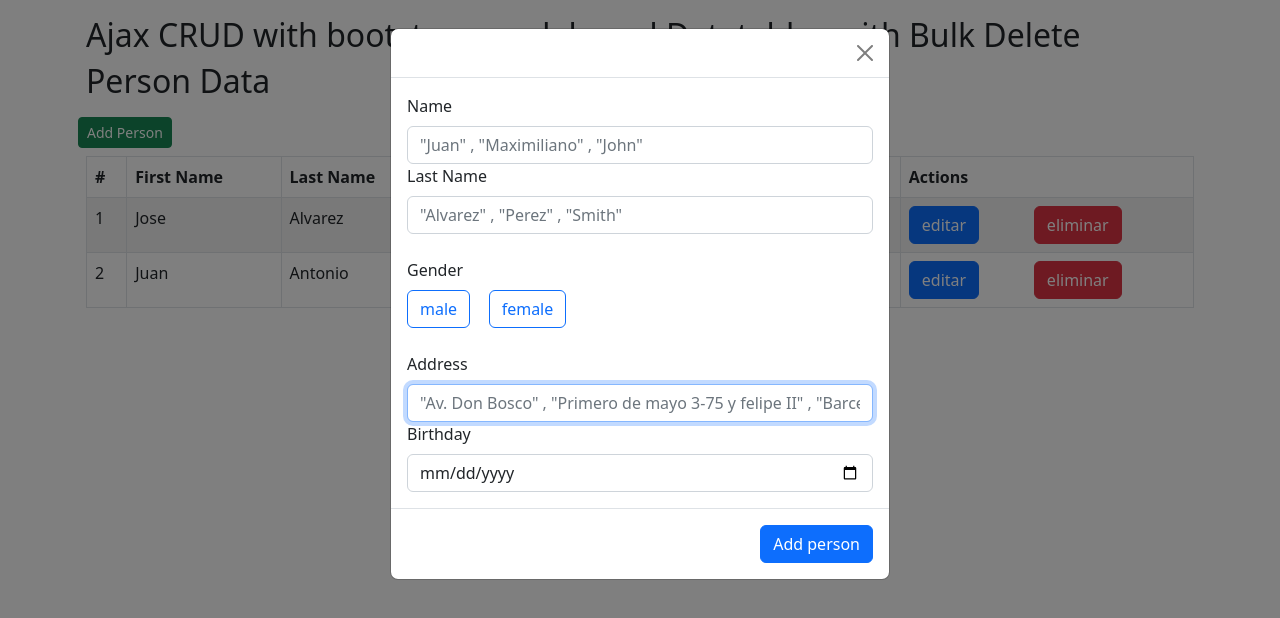
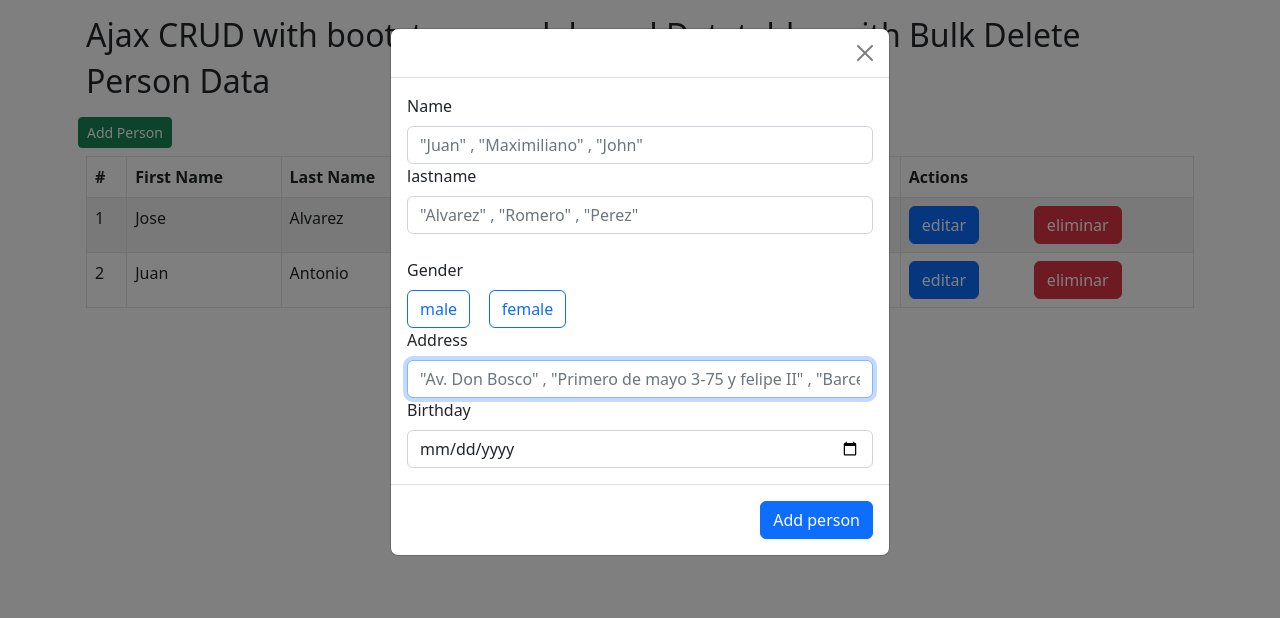
Before and after one commit to Josee0018/crud_bootstrap, a React (Create React App) app: page / in a window 1280 px wide. Both pictures are taken after a click on the button "Add Person". Shown: the top 618 px of the page. Built offline with nearby package versions, Linux system fonts and the light colour scheme.

Commit message:
components

```diff
--- a/src/App.js
+++ b/src/App.js
@@ -2,13 +2,11 @@ import "./App.scss";
 
 import ButtonB from "react-bootstrap/Button";
 import Table from "react-bootstrap/Table";
-import Form from "react-bootstrap/Form";
-import Modal from "react-bootstrap/Modal";
-import ButtonGroup from "react-bootstrap/ButtonGroup";
-import ToggleButton from "react-bootstrap/ToggleButton";
 import Row from "react-bootstrap/Row";
 import Col from "react-bootstrap/Col";
 import React, { useState } from "react";
+import Modalinput from "./components/Modalinput";
+import ModalDelete from "./components/ModalDelete";
 
 const App = () => {
   const [showModal, setShowModal] = useState(false);
@@ -64,7 +62,7 @@ const App = () => {
   const handleModalDelete = (data) => {
     setShowModalDelete(!showModalDelete);
     setPersonSelect(data.id);
-    setPersonSelectName(data.name)
+    setPersonSelectName(data.name);
   };
   const handleModalEdit = (type, data) => {
     setShowModal(!showModal);
@@ -136,120 +134,24 @@ const App = () => {
         >
           <div>Add Person</div>
         </ButtonB>
-        <Modal show={showModal} onHide={() => handleModalEdit("reset")}>
-          <Modal.Header closeButton></Modal.Header>
-          <Modal.Body>
-            <Form>
-              <Form.Group>
-                <Form.Control
-                  type="text"
-                  key="id"
-                  name="id"
-                  hidden
-                  value={input.id}
-                  onChange={handleInputChange}
-                />
-              </Form.Group>
-              <Form.Group>
-                <Form.Label>Name</Form.Label>
-                <Form.Control
-                  type="text"
-                  key="name"
-                  name="name"
-                  value={input.name}
-                  onChange={handleInputChange}
-                  placeholder='"Juan" , "Maximiliano" , "John"'
-                  autoFocus
-                />
-              </Form.Group>
-              <Form.Group>
-                <Form.Label>Last Name</Form.Label>
-                <Form.Control
-                  type="text"
-                  key="lastname"
-                  name="lastname"
-                  value={input.lastname}
-                  onChange={handleInputChange}
-                  placeholder='"Alvarez" , "Perez" , "Smith"'
-                />
-              </Form.Group>
-              <br></br>
-              <Form.Group>
-                <Form.Label>Gender</Form.Label>
-                <Row xs={6}>
-                  {genders.map((gender, idx) => (
-                    <Col key={idx}>
-                      <ToggleButton
-                        id={`genders-${idx}`}
-                        type="checkbox"
-                        variant={
-                          idx % 2 ? "outline-primary" : "outline-primary"
-                        }
-                        name="gender"
-                        value={gender.value}
-                        checked={input.gender === genders.value}
-                        onChange={handleInputChange}
-                      >
-                        {gender.name}
-                      </ToggleButton>
-                    </Col>
-                  ))}
-                </Row>
-              </Form.Group>
-              <ButtonGroup className="mb-2"></ButtonGroup>
-              <Form.Group>
-                <Form.Label>Address</Form.Label>
-                <Form.Control
-                  type="text"
-                  key="address"
-                  name="address"
-                  value={input.address}
-                  onChange={handleInputChange}
-                  placeholder='"Av. Don Bosco" , "Primero de mayo 3-75 y felipe II" , "Barcelona 51652"'
-                  autoFocus
-                />
-              </Form.Group>
-              <Form.Group>
-                <Form.Label>Birthday</Form.Label>
-                <Form.Control
-                  type="date"
-                  key="birthday"
-                  name="birthday"
-                  placeholder="Due date"
-                  value={input.birthday}
-                  onChange={handleInputChange}
-                />
-              </Form.Group>
-            </Form>
-          </Modal.Body>
-          <Modal.Footer>
-            <ButtonB
-              variant="primary"
-              onClick={isEditable ? editPerson : addPerson}
-            >
-              {isEditable ? "Edit person" : "Add person"}
-            </ButtonB>
-          </Modal.Footer>
-        </Modal>
+        <Modalinput
+          show={showModal}
+          onHide={() => handleModalEdit("reset")}
+          onClick={isEditable ? editPerson : addPerson}
+          handleInputChange={handleInputChange}
+          input={input}
+          genders={genders}
+        >
+          {isEditable ? "Edit person" : "Add person"}
+        </Modalinput>
 
-        <Modal
-          id="modal_delete"
+        <ModalDelete
           show={showModalDelete}
           onHide={() => handleModalDelete()}
-        >
-          <Modal.Header closeButton>
-            <Modal.Title>Delete Person</Modal.Title>
-          </Modal.Header>
-          <Modal.Body>Are you sure you want to delete to {personSelectName ? personSelectName : ""}?</Modal.Body>
-          <Modal.Footer>
-            <ButtonB variant="secondary" onClick={() => handleModalDelete()}>
-              Close
-            </ButtonB>
-            <ButtonB variant="primary" onClick={() => deletePerson()}>
-              Confirm
-            </ButtonB>
-          </Modal.Footer>
-        </Modal>
+          personSelectName={personSelectName}
+          onClick={handleModalDelete}
+          onClick2={() => deletePerson()}
+        ></ModalDelete>
 
         <div className="container">
           <Table striped bordered hover>
--- /dev/null
+++ b/src/components/ModalDelete/index.js
@@ -0,0 +1,28 @@
+import React from "react";
+import { Modal, Button } from "react-bootstrap";
+
+const ModalDelete = (props) => {
+  const { show, onHide, onClick, onClick2, personSelectName } = props;
+
+  return (
+    <Modal id="modal_delete" show={show} onHide={onHide}>
+      <Modal.Header closeButton>
+        <Modal.Title>Delete Person</Modal.Title>
+      </Modal.Header>
+      <Modal.Body>
+        Are you sure you want to delete to{" "}
+        {personSelectName ? personSelectName : ""}?
+      </Modal.Body>
+      <Modal.Footer>
+        <Button variant="secondary" onClick={onClick}>
+          Close
+        </Button>
+        <Button variant="primary" onClick={onClick2}>
+          Confirm
+        </Button>
+      </Modal.Footer>
+    </Modal>
+  );
+};
+
+export default ModalDelete;
--- /dev/null
+++ b/src/components/Modalinput/index.js
@@ -0,0 +1,107 @@
+import React from "react";
+import { Modal, Form, Button } from "react-bootstrap";
+import Col from "react-bootstrap/Col";
+import Row from "react-bootstrap/Row";
+import ToggleButton from "react-bootstrap/ToggleButton";
+
+
+
+const Modalinput = (props) => {
+  const { show, onHide, onClick, children, handleInputChange, input, genders } = props;
+  return (
+    <Modal show={show} onHide={onHide}>
+      <Modal.Header closeButton></Modal.Header>
+      <Modal.Body>
+        <Form>
+        <Form.Group>
+                <Form.Control
+                  type="text"
+                  key="id"
+                  name="id"
+                  hidden
+                  value={input.id}
+                  onChange={handleInputChange}
+                />
+              </Form.Group>
+          <Form.Group>
+            <Form.Label>Name</Form.Label>
+            <Form.Control
+              type="text"
+              key="name"
+              name="name"
+              value={input.name}
+              onChange={handleInputChange}
+              placeholder='"Juan" , "Maximiliano" , "John"'
+              autoFocus
+            />
+          </Form.Group>
+          <Form.Group>
+            <Form.Label>lastname</Form.Label>
+            <Form.Control
+              type="text"
+              key="lastname"
+              name="lastname"
+              value={input.lastname}
+              onChange={handleInputChange}
+              placeholder='"Alvarez" , "Romero" , "Perez"'
+              autoFocus
+            />
+          </Form.Group>
+          <br></br>
+              <Form.Group>
+                <Form.Label>Gender</Form.Label>
+                <Row xs={6}>
+                  {genders.map((gender, idx) => (
+                    <Col key={idx}>
+                      <ToggleButton
+                        id={`genders-${idx}`}
+                        type="checkbox"
+                        variant={
+                          idx % 2 ? "outline-primary" : "outline-primary"
+                        }
+                        name="gender"
+                        value={gender.value}
+                        checked={input.gender === genders.value}
+                        onChange={handleInputChange}
+                      >
+                        {gender.name}
+                      </ToggleButton>
+                    </Col>
+                  ))}
+                </Row>
+              </Form.Group>
+              <Form.Group>
+                <Form.Label>Address</Form.Label>
+                <Form.Control
+                  type="text"
+                  key="address"
+                  name="address"
+                  value={input.address}
+                  onChange={handleInputChange}
+                  placeholder='"Av. Don Bosco" , "Primero de mayo 3-75 y felipe II" , "Barcelona 51652"'
+                  autoFocus
+                />
+              </Form.Group>
+              <Form.Group>
+                <Form.Label>Birthday</Form.Label>
+                <Form.Control
+                  type="date"
+                  key="birthday"
+                  name="birthday"
+                  placeholder="Due date"
+                  value={input.birthday}
+                  onChange={handleInputChange}
+                />
+              </Form.Group>
+        </Form>
+      </Modal.Body>
+      <Modal.Footer>
+        <Button variant="primary" onClick={onClick}>
+          {children}
+        </Button>
+      </Modal.Footer>
+    </Modal>
+  );
+};
+
+export default Modalinput;
```
Also changed, not shown: src/components/List/index.js (deleted), 1 other file (tests, documents, lock files or other folders).
